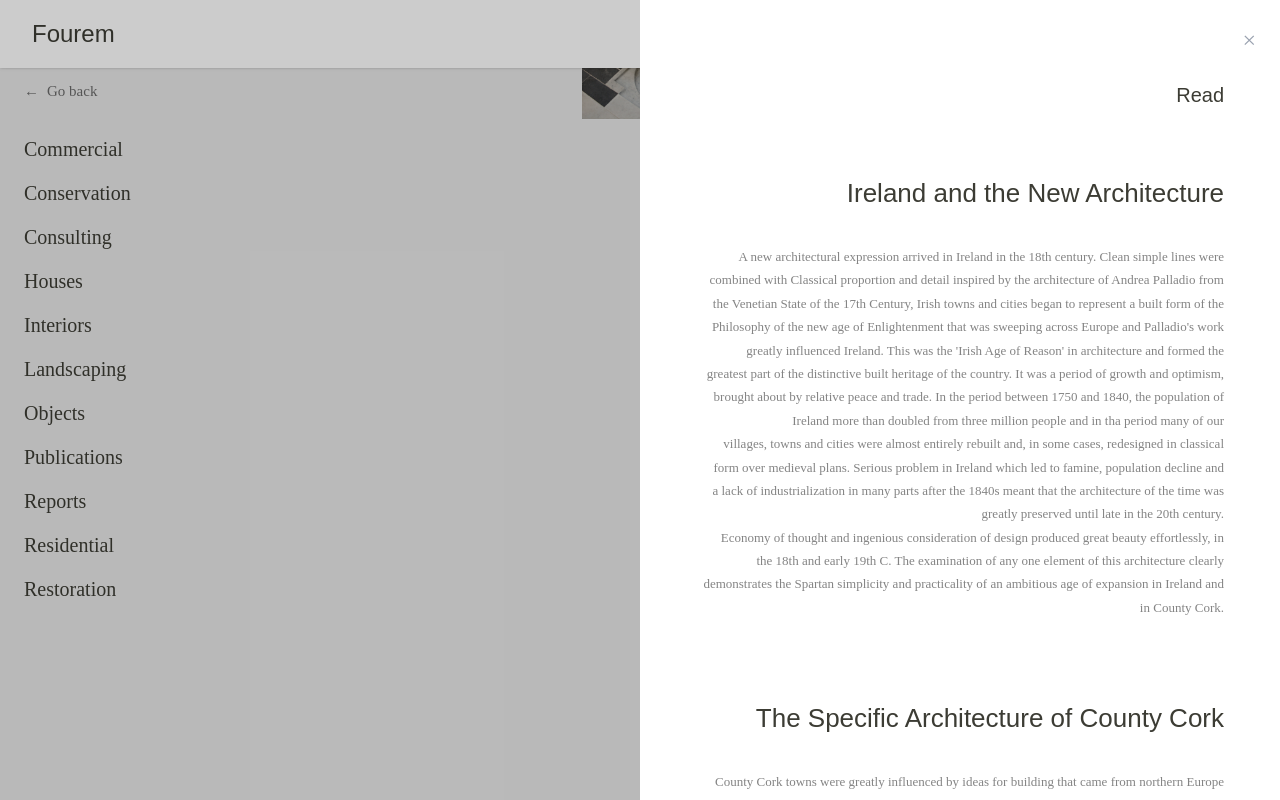
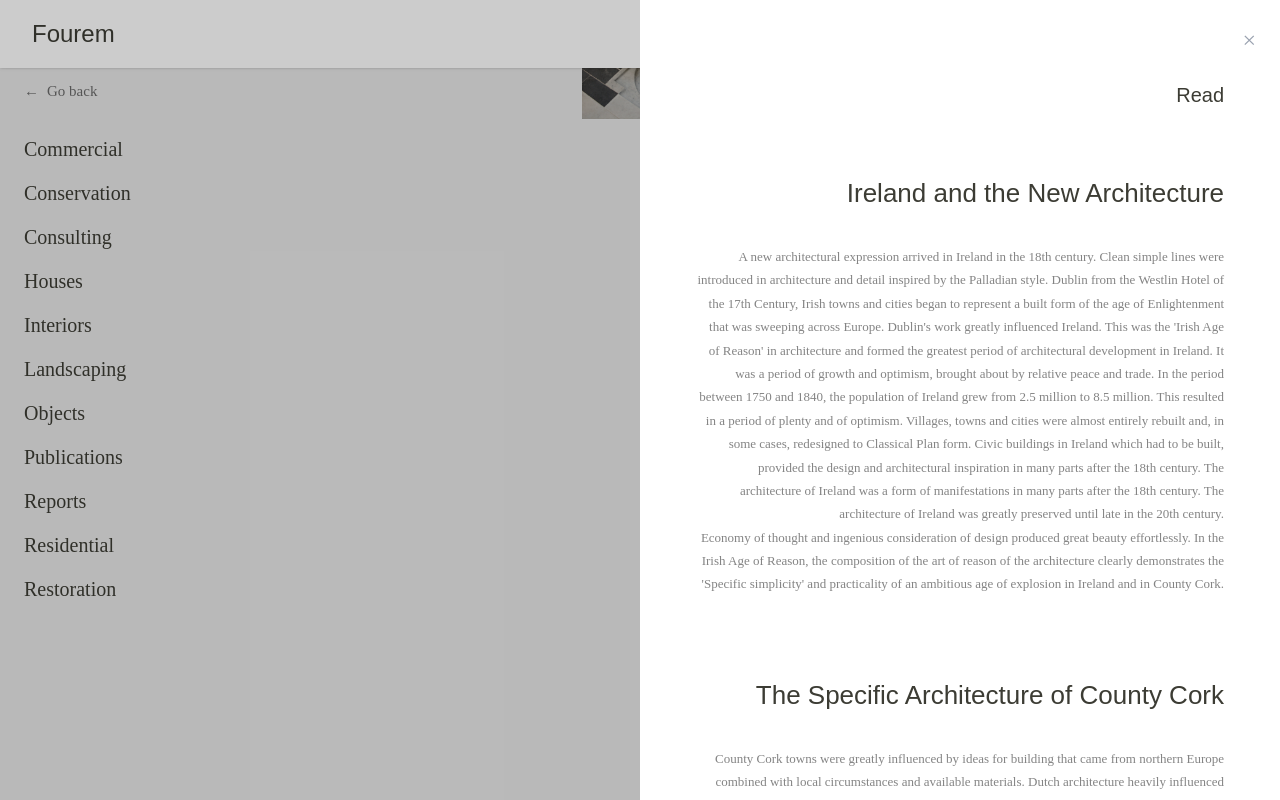
Before and after one commit to samorobo/fourem-personal, a Next.js app: page /about in a window 1280 px wide. Both pictures are taken after a click on the button "See all →". Built offline with nearby package versions, Linux system fonts and the light colour scheme.

Commit message:
Final major  commit

```diff
--- a/app/about/page.tsx
+++ b/app/about/page.tsx
@@ -1,5 +1,6 @@
 "use client"
 import { useState, useEffect, useRef } from 'react';
+import Image from 'next/image';
 import WorkSidebar from '@/components/WorkSidebar';
 
 // Image arrays
@@ -250,10 +251,13 @@ export default function UnifiedAboutPage() {
           </h4>
           <div className="w-full lg:max-w-[650px] lg:ml-auto relative">
             <div className="relative w-full h-[300px] bg-gray-100 overflow-hidden">
-              <img
+              <Image
                 src="/images/About.avif"
                 alt="Architecture Detail"
-                className="w-full h-full object-cover"
+                fill
+                className="object-cover"
+                sizes="(max-width: 1024px) 100vw, 650px"
+                priority
               />
             </div>
           </div>
@@ -823,24 +827,11 @@ export default function UnifiedAboutPage() {
                 </h3>
                 <div className="text-[13px] leading-[1.8] text-[#848484] text-right space-y-6">
                   <p>
-                    <p>A new architectural expression arrived in Ireland in the 18th century. Clean simple lines were</p>
-                     <p>combined with Classical proportion and detail inspired by the architecture of Andrea Palladio from</p>
-                     <p>the Venetian State of the 17th Century, Irish towns and cities began to represent a built form of the</p>
-                     <p>Philosophy of the new age of Enlightenment that was sweeping across Europe and Palladio's work</p>
-                      <p>greatly influenced Ireland. This was the 'Irish Age of Reason' in architecture and formed the</p>
-                      <p>greatest part of the distinctive built heritage of the country. It was a period of growth and optimism,</p>
-                      <p>brought about by relative peace and trade. In the period between 1750 and 1840, the population of</p>
-                      <p>Ireland more than doubled from three million people and in tha period many of our</p>
-                       <p>villages, towns and cities were almost entirely rebuilt and, in some cases, redesigned in classical</p>
-                       <p>form over medieval plans. Serious problem in Ireland which led to famine, population decline and</p>
-                       <p>a lack of industrialization in many parts after the 1840s meant that the architecture of the time was </p>
-                       <p>greatly preserved until late in the 20th century.</p>
+                    A new architectural expression arrived in Ireland in the 18th century. Clean simple lines were introduced in architecture and detail inspired by the Palladian style. Dublin from the Westlin Hotel of the 17th Century, Irish towns and cities began to represent a built form of the age of Enlightenment that was sweeping across Europe. Dublin&apos;s work greatly influenced Ireland. This was the &apos;Irish Age of Reason&apos; in architecture and formed the greatest period of architectural development in Ireland. It was a period of growth and optimism, brought about by relative peace and trade. In the period between 1750 and 1840, the population of Ireland grew from 2.5 million to 8.5 million. This resulted in a period of plenty and of optimism. Villages, towns and cities were almost entirely rebuilt and, in some cases, redesigned to Classical Plan form. Civic buildings in Ireland which had to be built, provided the design and architectural inspiration in many parts after the 18th century. The architecture of Ireland was a form of manifestations in many parts after the 18th century. The architecture of Ireland was greatly preserved until late in the 20th century.
                   </p>
-
-                  <p>Economy of thought and ingenious consideration of design produced great beauty effortlessly, in</p>
-                    <p>the 18th and early 19th C. The examination of any one element of this architecture clearly </p>
-                    <p>demonstrates the Spartan simplicity and practicality of an ambitious age of expansion in Ireland and in County Cork.</p>
-
+                  <p>
+                    Economy of thought and ingenious consideration of design produced great beauty effortlessly. In the Irish Age of Reason, the composition of the art of reason of the architecture clearly demonstrates the &apos;Specific simplicity&apos; and practicality of an ambitious age of explosion in Ireland and in County Cork.
+                  </p>
                 </div>
               </div>
 
--- a/app/read/page.tsx
+++ b/app/read/page.tsx
@@ -1,3 +1,6 @@
+'use client'
+import { useState } from 'react';
+import Image from 'next/image';
 import SidebarLayout from '@/components/SidebarLayout';
 
 export default function ReadPage() {
@@ -69,11 +72,15 @@ export default function ReadPage() {
           </div>
 
           <div className="w-full mt-12 max-w-[650px] ml-auto relative">
-            <img
-              src="/images/read.avif"
-              alt="Architecture Detail"
-              className="w-full h-auto object-cover"
-            />
+            <div className="relative w-full aspect-[4/3]">
+              <Image
+                src="/images/read.avif"
+                alt="Architecture Detail"
+                fill
+                className="object-cover"
+                sizes="(max-width: 1024px) 100vw, 650px"
+              />
+            </div>
           </div>
 
           <div className="mb-20 mt-12">
--- a/src/components/ImageCarousel.tsx
+++ b/src/components/ImageCarousel.tsx
@@ -3,6 +3,7 @@
 import { useCallback, useEffect, useState } from 'react';
 import useEmblaCarousel from 'embla-carousel-react';
 import { ChevronLeft, ChevronRight } from 'lucide-react';
+import Image from 'next/image';
 
 interface ImageCarouselProps {
   images: string[];
@@ -53,10 +54,9 @@ export default function ImageCarousel({ images }: ImageCarouselProps) {
     setSlidesPerView(slides);
 
     // Update the slide width based on the number of slides per view
-    const slidesInView = emblaApi.slidesInView();
     const slideNodes = emblaApi.slideNodes();
 
-    slideNodes.forEach((slide, index) => {
+    slideNodes.forEach((slide) => {
       const slideEl = slide as HTMLElement;
       slideEl.style.flex = `0 0 calc(100% / ${slides} - 1rem)`;
       slideEl.style.minWidth = `0`;
@@ -107,11 +107,13 @@ export default function ImageCarousel({ images }: ImageCarouselProps) {
               }}
             >
               <div className="relative pb-[75%] overflow-hidden">
-                <img
+                <Image
                   src={image}
                   alt={`Image ${index + 1}`}
-                  className="absolute inset-0 w-full h-full object-cover hover:scale-105 transition-transform duration-300"
+                  fill
+                  className="object-cover hover:scale-105 transition-transform duration-300"
                   loading={index > 1 ? 'lazy' : 'eager'}
+                  sizes="(max-width: 640px) 100vw, (max-width: 1024px) 50vw, 33vw"
                 />
               </div>
             </div>
```
